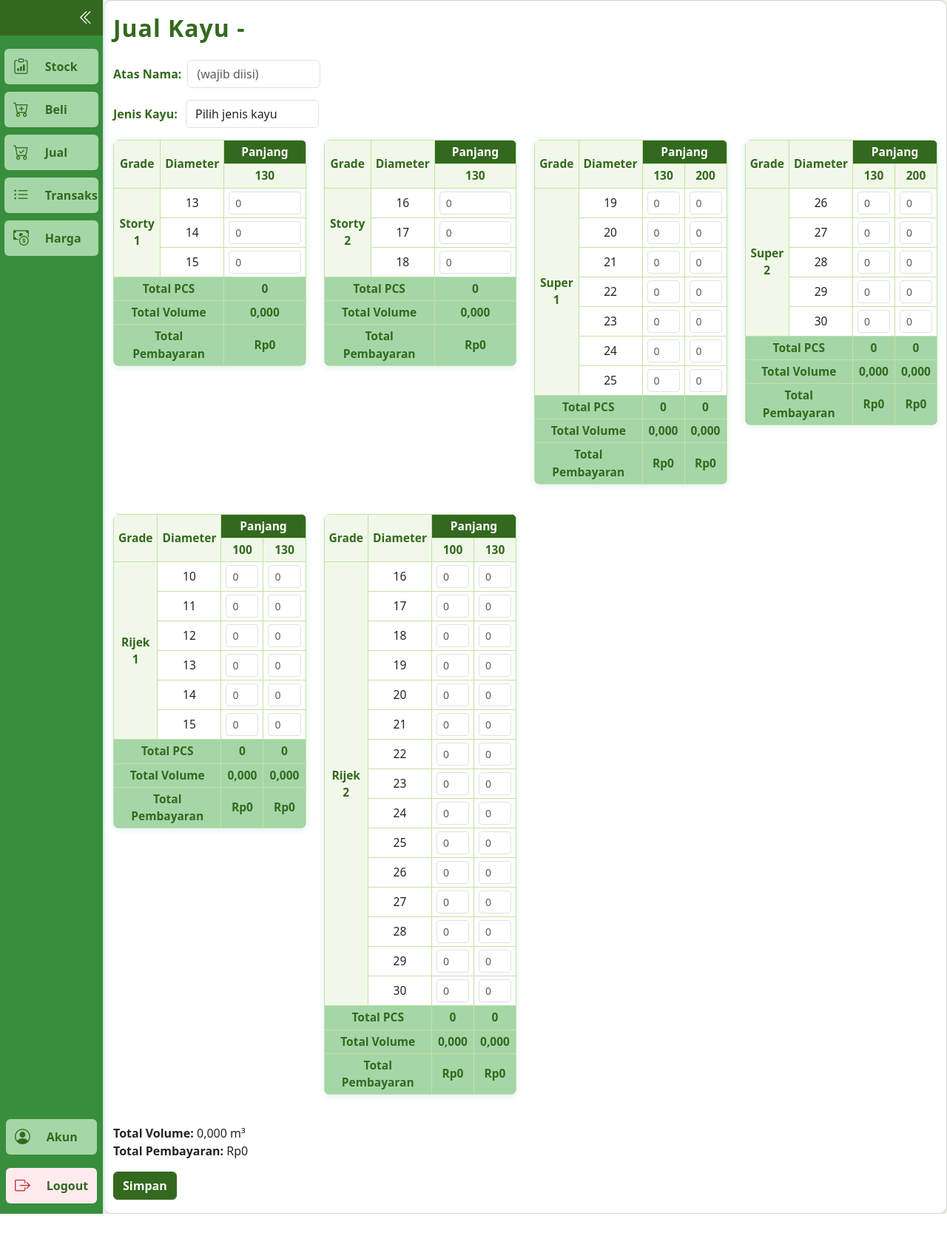
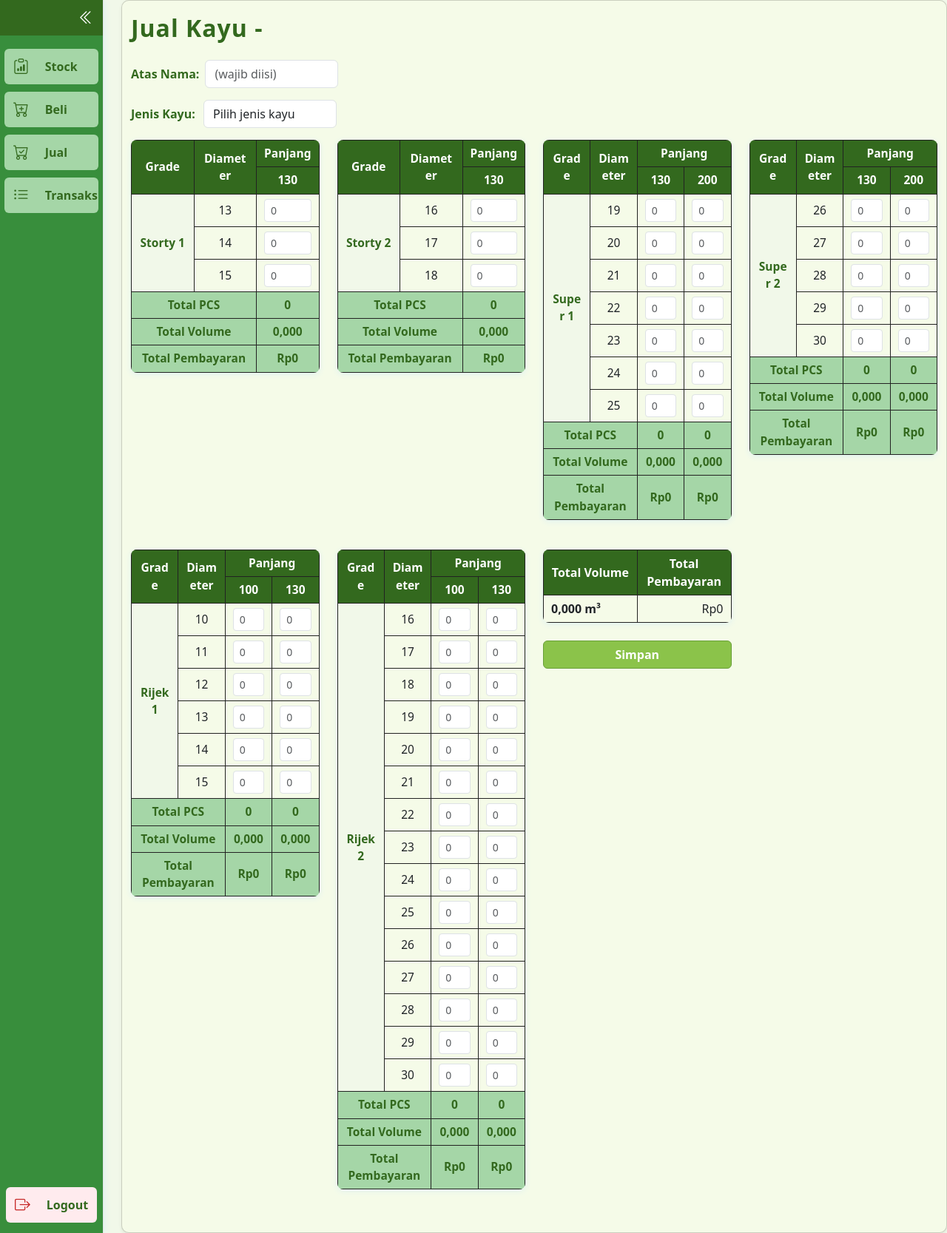
Before and after one commit to galiaji/GudangLengkap, a Laravel app: page /transaksi/jual in a window 1280 px wide. Shown: the part 69-1736 px from the top of the page at 74% size. Before the commit the page ends 1710 px from the top, so only its background shows below. Run offline with Laravel 12, Linux system fonts and the light colour scheme; a user stored in the database is signed in; data comes from the database, SQL or seed files in the repository; some libraries are stand-ins or nearby versions.

Commit message:
sudah multi role dan memperbaiki tampilan tabel buy and sell

```diff
--- a/resources/views/layouts/app.blade.php
+++ b/resources/views/layouts/app.blade.php
@@ -223,16 +223,20 @@
                     <i class="bi bi-list-ul"></i>
                     <span class="sidebar-label">Transaksi</span>
                 </a>
+                @if(auth()->user() && auth()->user()->role === 'admin')
                     <a href="{{ route('wood_prices.index') }}" class="btn btn-sidebar" title="Stel Harga">
                         <i class="bi bi-cash-coin"></i>
                         <span class="sidebar-label">Harga</span>
                     </a>
+                @endif
             </div>
             <div class="sidebar-bottom mt-auto p-2">
+                @if(auth()->user() && auth()->user()->role === 'admin')
                     <a href="{{ route('account.index') }}" class="btn btn-sidebar" title="Manage Akun">
                         <i class="bi bi-person-circle"></i>
                         <span class="sidebar-label">Akun</span>
                     </a>
+                @endif
                 <form action="{{ route('logout') }}" method="POST" class="w-100 mt-2">
                     @csrf
                     <button type="submit" class="btn btn-sidebar logout-btn" title="Logout">
@@ -243,7 +247,7 @@
             </div>
         </div>
         <!-- Konten Utama -->
-        <div class="main-content flex-grow-1 col p-0">
+        <div class="main-content flex-grow-1 col p-0 ps-4">
             @yield('content')
         </div>
       </div>
--- a/resources/views/wood_transactions/sell.blade.php
+++ b/resources/views/wood_transactions/sell.blade.php
@@ -8,19 +8,42 @@
     .grade-table {
         border-radius: 8px;
         overflow: hidden;
-        background: #fff;
+        background: #f5fbe8;
         box-shadow: 0 2px 8px #e0f2f1;
+        width: 100%;
+        table-layout: fixed;
     }
     .grade-table th, .grade-table td {
-        border: 1px solid #c5e1a5;
+        border: 1px solid #222;
         text-align: center;
-        padding: 4px 6px;
+        padding: 6px 10px;
         font-size: 0.97rem;
+        vertical-align: middle;
+        word-break: break-word;
     }
     .grade-table th {
-        background: #33691E;
-        color: #fff;
+        background: #33691E !important;
+        color: #fff !important;
         font-weight: 600;
+    }
+    .grade-table-total th, .grade-table-total td {
+        padding: 6px 10px;
+        font-size: 1rem;
+        vertical-align: middle;
+    }
+    .grade-table-total th {
+        background: #33691E !important;
+        color: #fff !important;
+        font-weight: 600;
+    }
+    .grade-table-total td:first-child {
+        text-align: left;
+        font-weight: bold;
+        width: 60%;
+    }
+    .grade-table-total td:last-child {
+        text-align: right;
+        width: 40%;
     }
     .grade-table .row-label {
         background: #f1f8e9;
@@ -37,14 +60,17 @@
         box-shadow: 0 0 0 0.1rem #c5e1a5;
     }
     .btn-primary {
-        background-color: #33691E;
-        border-color: #33691E;
-        font-weight: 600;
+        background-color: #8BC34A !important;
+        border-color: #689F38 !important;
+        color: #fff !important;
+        font-weight: 700;
         border-radius: 6px;
+        transition: background 0.2s;
     }
     .btn-primary:hover, .btn-primary:focus {
-        background-color: #558B2F;
-        border-color: #558B2F;
+        background-color: #689F38 !important;
+        border-color: #558B2F !important;
+        color: #fff !important;
     }
     h2 {
         color: #33691E;
@@ -63,7 +89,7 @@
 
 <div class="d-flex justify-content-center">
     <div style="width:100%; max-width: 98vw;">
-        <div class="card shadow-sm" style="border-radius:10px; overflow-x:auto; padding:0;">
+        <div class="card shadow-sm" style="border-radius:10px; overflow-x:auto; padding:0; background:#f5fbe8;">
             <div class="card-body" style="padding:18px 12px;">
                 <h2 class="mb-4">Jual Kayu - {{ $jenisKayu }}</h2>
                 <form id="form-transaksi" autocomplete="off">
@@ -143,14 +169,28 @@
                                 </table>
                             </div>
                         @endforeach
-                    </div>
-                    <div>
-                        <strong>Total Volume:</strong> <span id="grandTotalVolume">0.000</span> m³<br>
-                        <strong>Total Pembayaran:</strong> Rp<span id="grandTotalBayar">0</span>
+
+                        <!-- Kolom total, letakkan setelah loop -->
+                        <div class="col-md-3 mb-4 d-flex flex-column align-items-start">
+                            <table class="grade-table grade-table-total w-100 mb-3">
+                                <thead>
+                                    <tr>
+                                        <th>Total Volume</th>
+                                        <th>Total Pembayaran</th>
+                                    </tr>
+                                </thead>
+                                <tbody>
+                                    <tr>
+                                        <td><span id="grandTotalVolume">0.000</span> m³</td>
+                                        <td>Rp<span id="grandTotalBayar">0</span></td>
+                                    </tr>
+                                </tbody>
+                            </table>
+                            <button type="submit" class="btn btn-primary mt-2 w-100">Simpan</button>
+                        </div>
                     </div>
                     <input type="hidden" name="total_volume" id="inputTotalVolume">
                     <input type="hidden" name="total_pembayaran" id="inputTotalBayar">
-                    <button type="submit" class="btn btn-primary mt-3">Simpan</button>
                 </form>
             </div>
         </div>
```
Also changed, not shown: resources/views/wood_transactions/buy.blade.php (+58 -15 lines), resources/views/wood_transactions/index.blade.php (+9 -6 lines). Lines whose indentation alone changed are shown as unchanged.
